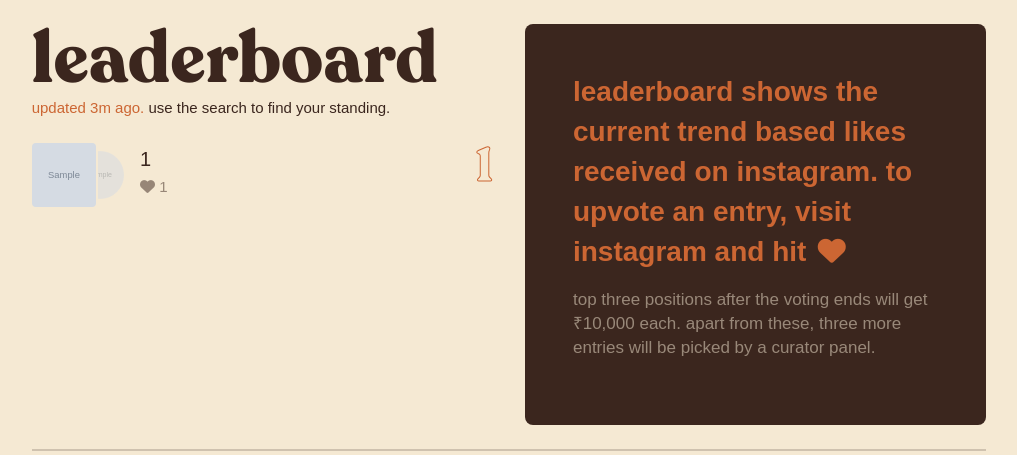
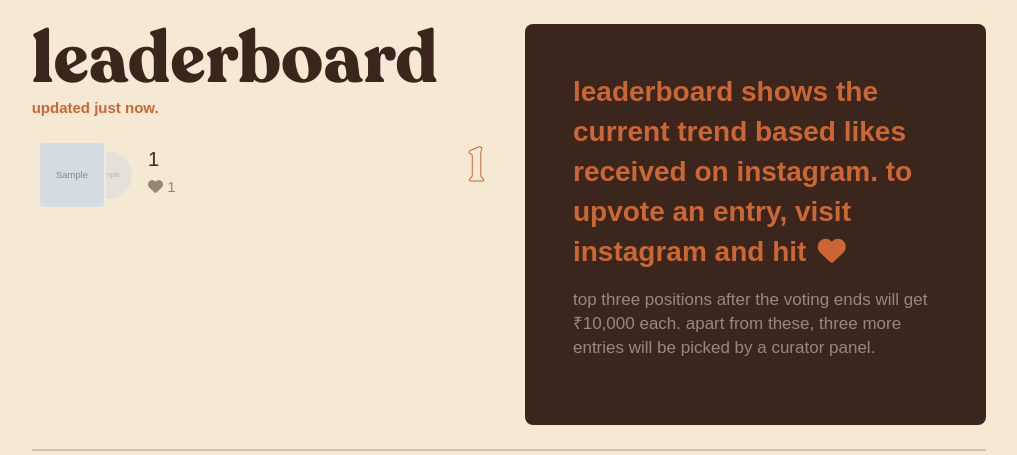
Before and after one commit to paint-your-blues/platform, a Django app: page /leaderboard/ in a window 1280 px wide. Shown: the part 72-527 px from the top of the page, without its empty margins (131-1148 px from the left). Run offline with Django 3.2, Linux system fonts and the light colour scheme; tables that the repository leaves empty hold one stand-in row (values such as "Sample post"); grey boxes marked "Sample" are stand-in pictures; some libraries are stand-ins or nearby versions; some web fonts are replaced.

Commit message:
Set timer for showing refresh status

```diff
--- a/details/static/gallery/scripts/leaderboard.js
+++ b/details/static/gallery/scripts/leaderboard.js
@@ -31,7 +31,7 @@ for (var i = 0; i < listItems.length; i++) {
 // Hide blank text and show frame
 function showFrame(frame) {
     document.getElementById('blankPreview').style.display = 'none';
-    framePreview.style.display = 'block';
+    framePreview.style.display = 'flex';
     framePreviewImg.src=frame.target.querySelector(".leaderboard-thumbnail").src;
 }
 // Reset active state of all items
@@ -74,3 +74,23 @@ window.onclick = function(event) {
     setItemsInactive();
   }
 }
+
+//
+// Refresh time indicator
+//
+function startTimer() {
+    var refreshStatusEl = document.getElementById('refreshStatus');
+    refreshStatusEl.innerHTML = 'updated just now.'
+    setTimeout(() => {
+        refreshStatusEl.innerHTML = 'updated 10s ago.'
+    }, 10000);
+    setTimeout(() => {
+        refreshStatusEl.innerHTML = 'updated 30s ago.'
+    }, 30000);
+    let minTimer = 0;
+    setInterval(() => {
+        minTimer++;
+        refreshStatusEl.innerHTML = 'updated '+minTimer+'m ago.'
+    }, 60000);
+}
+startTimer();
--- a/details/static/gallery/styles/styles.css
+++ b/details/static/gallery/styles/styles.css
@@ -1,10 +1,7 @@
 .leaderboard-list-item {
   display: flex;
-  cursor: pointer;
   transition: ease 0.2s;
   border-radius: 4px;
-  margin-right: -0.5rem;
-  margin-left: -0.5rem;
 }
 
 .leaderboard-list-item > * {
@@ -65,7 +62,12 @@
   background: #3b261e;
 }
 
-#framePreviewImg {
+#rank-list {
+  max-height: 80vh;
+  overflow-y: auto;
+}
+
+#framePreviewImg, #modelFramePreviewImg {
   border-radius: 8px;
 }
 
--- a/gallery/templates/gallery/leaderboard.html
+++ b/gallery/templates/gallery/leaderboard.html
@@ -7,7 +7,7 @@
         <div class="col-1"></div>
         <div class="col-5">
             <h2 class="m-0">leaderboard</h2>
-            <p class="mt-0 paragraph-small"><span class="text-orange">updated 3m ago. </span> use the search to find your standing.</p>
+            <p class="mt-0 paragraph-small"><span class="text-orange text-weight-bold" id="refreshStatus"></span></p>
             <ul class="m-0 p-0" id="rank-list">
                 {% for leader in leaderboard %}
                 <div class="leaderboard-list-item p-2" id="list-item">
@@ -38,7 +38,6 @@
                 </div>
                 <div id="framePreview">
                     <img src="https://i.picsum.photos/id/238/400/400.jpg" alt="image" class="img-fluid" id="framePreviewImg">
-                    <!-- Image here -->
                 </div>
             </div>
         </div>
@@ -65,7 +64,7 @@
                 01
             </div>
         </div>
-        <div class="modal-frame mb-3">
+        <div class="modal-frame mb-3 flex">
             <img class="img-fluid" alt="" id="modelFramePreviewImg">
         </div>
         <div class="text-center">
```
